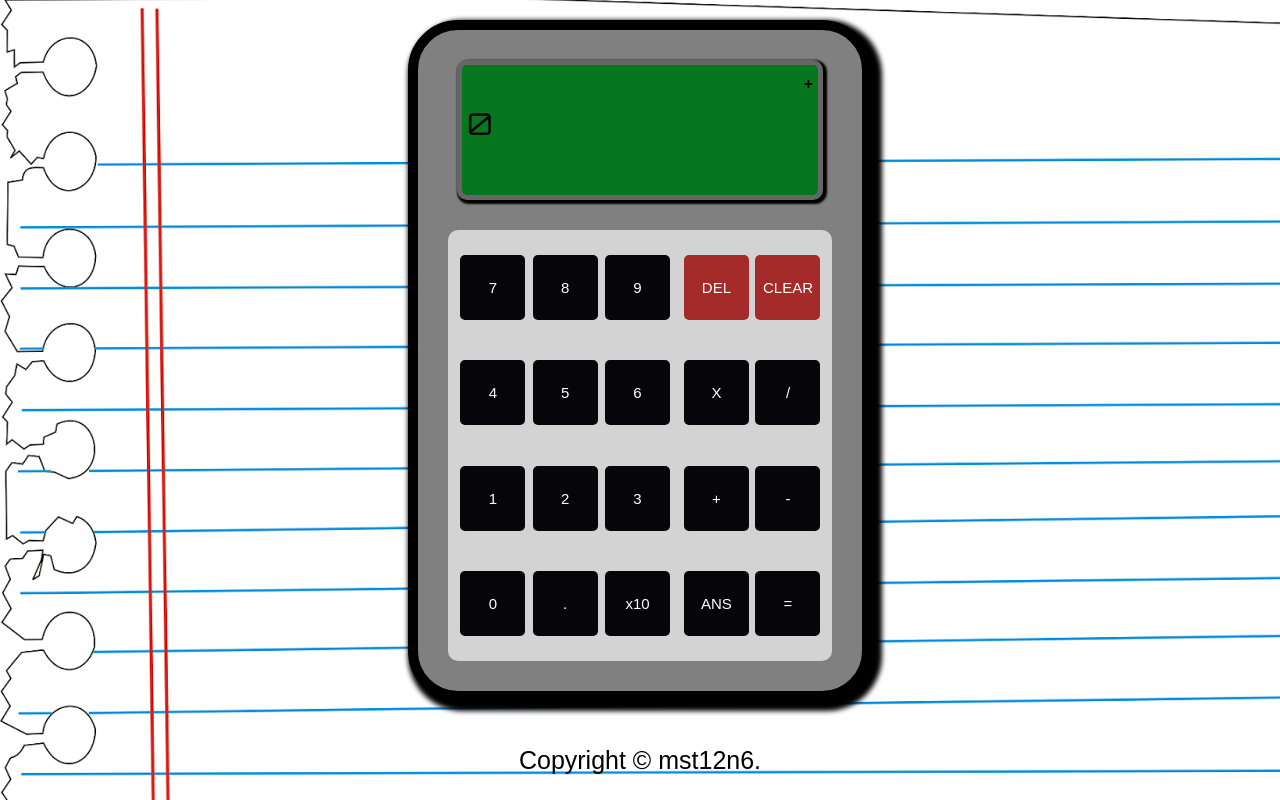
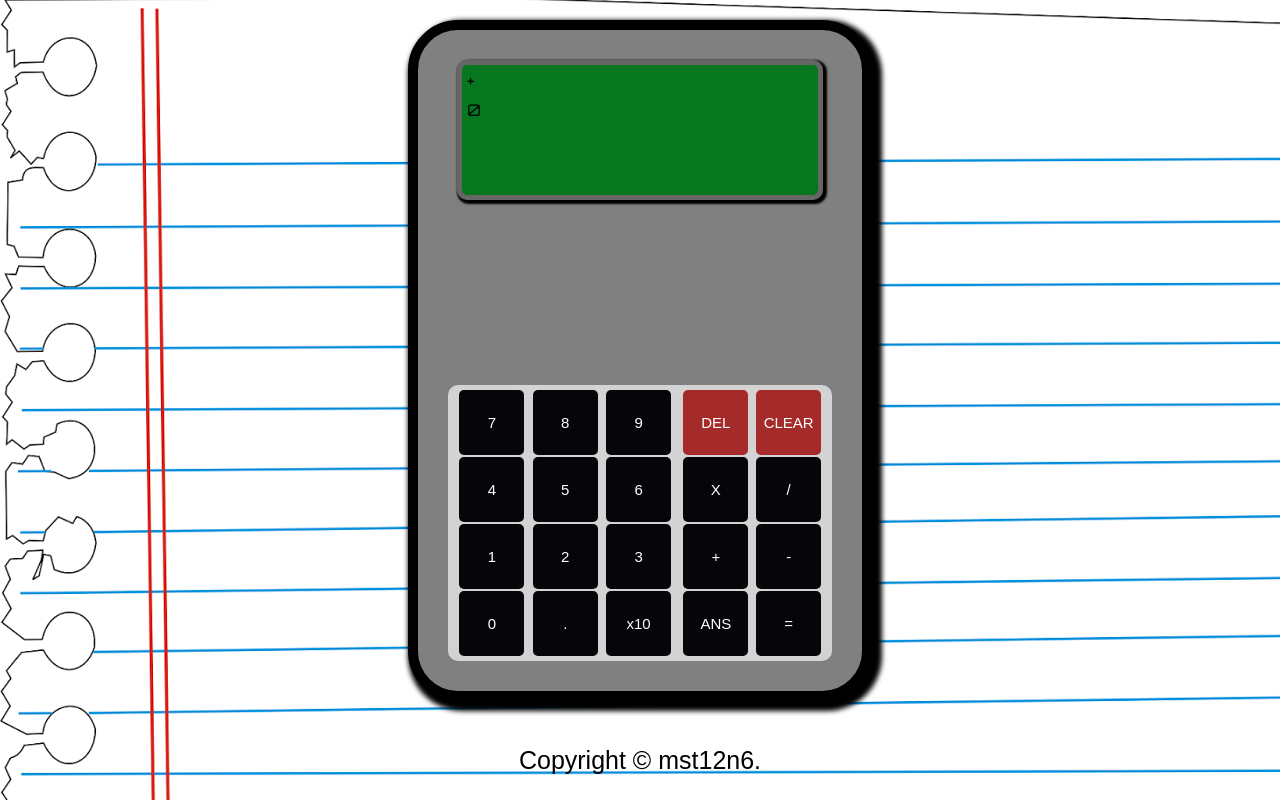
Before and after one commit to mhdsulaimantan/Calculator, a PHP site: page / in a window 1280 px wide. Run offline with PHP 8.4, Linux system fonts and the light colour scheme.

Commit message:
Update the style.css file

```diff
--- a/res/style.css
+++ b/res/style.css
@@ -1,9 +1,10 @@
-html, body{
+html,
+body {
     margin: 0;
     height: 100%;
 }
 
-body{
+body {
     display: flex;
     flex-direction: column;
     justify-content: space-between;
@@ -13,7 +14,7 @@ body{
 
 }
 
-.cal-container{
+.cal-container {
     display: flex;
     flex-direction: column;
     justify-content: space-between;
@@ -29,7 +30,7 @@ body{
     background-color: gray;
 }
 
-#result{
+#result {
     display: flex;
     flex-direction: column;
     width: 90%;
@@ -43,31 +44,33 @@ body{
     background-color: rgb(7, 119, 31);
 }
 
-#result .op{
+#result .rel-op {
     align-self: flex-end;
     font-size: 20px;
 }
 
-#result .num{
+#result .rel-num {
     font-size: 30px;
+    overflow: auto;
 }
 
-.cal-btns{
-    flex: 1;
+.cal-btns {
     display: flex;
     background-color: lightgray;
     padding: 5px;
     border-radius: 10px;
 }
 
-#cal-op, #cal-nums{
+#cal-op,
+#cal-nums {
     display: flex;
     flex-wrap: wrap;
     justify-content: space-evenly;
+    gap: 2px;
     align-items: center;
 }
 
-button{
+button {
     width: 65px;
     height: 65px;
     background-color: rgb(5, 5, 10);
@@ -77,16 +80,16 @@ button{
     border-radius: 5px;
 }
 
-button:hover{
+button:hover {
     box-shadow: 2px 2px 2px 2px rgb(132, 130, 130);
 }
 
-button:active {
+.active {
     box-shadow: 0 5px #666;
     transform: translateY(4px);
 }
 
-footer{
+footer {
     width: 100%;
     color: black;
     font-size: 25px;
```
